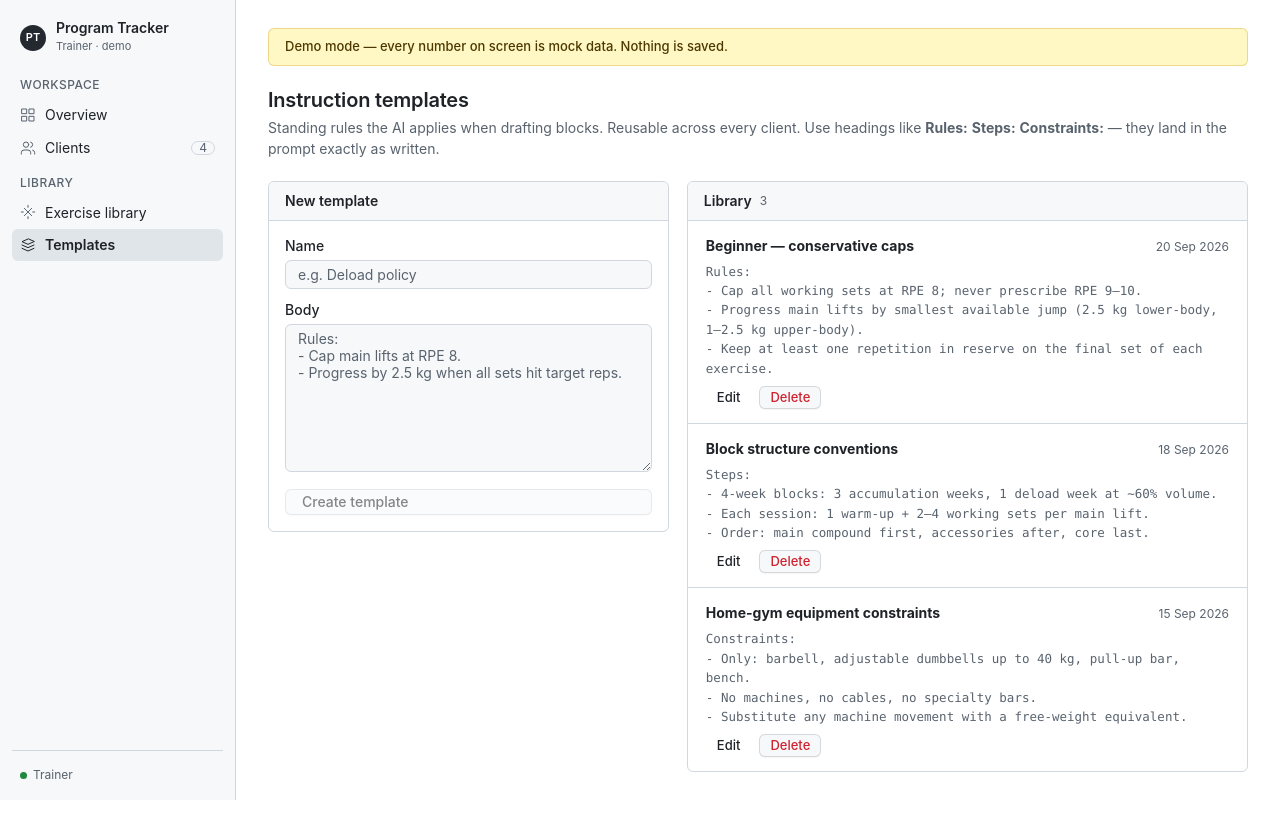
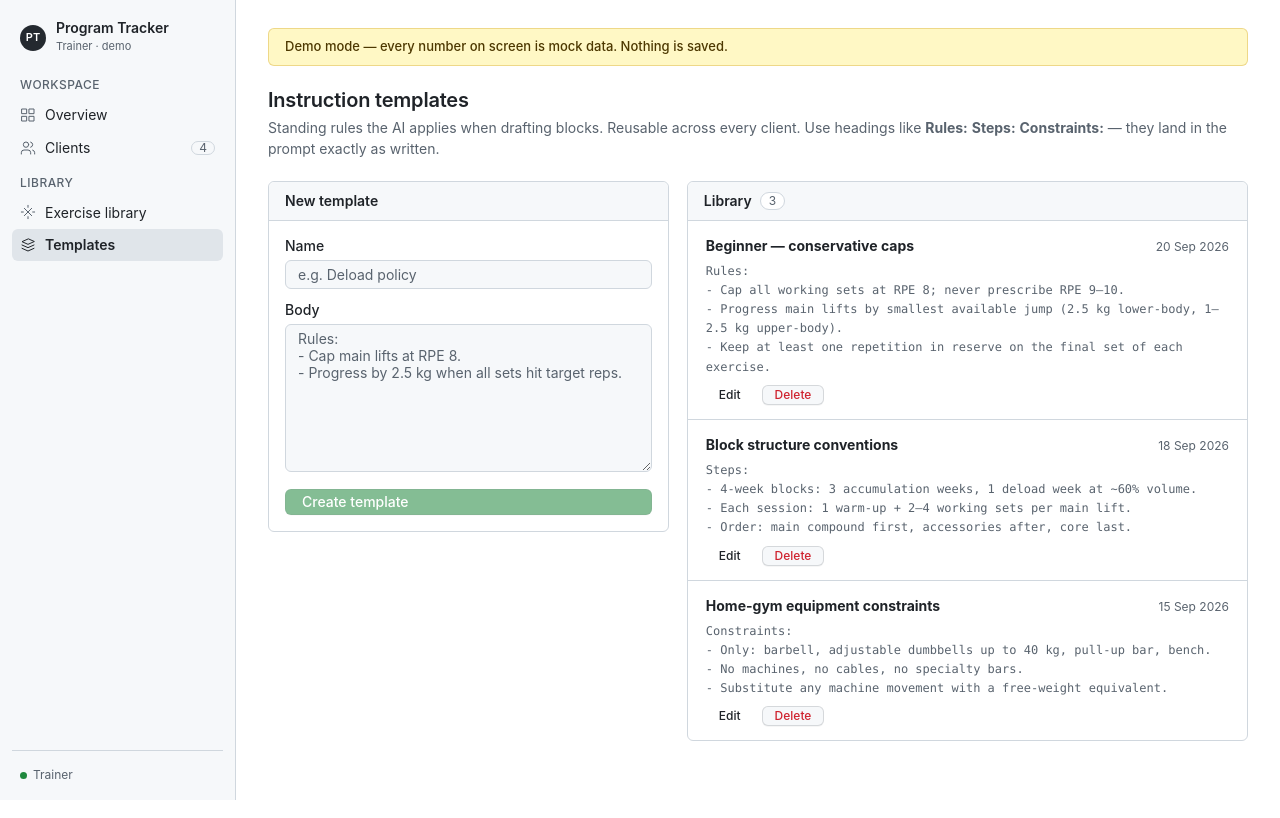
Before and after one commit to treewalkr/program-tracker, a SvelteKit app in the folder apps/web/: page /templates in a window 1280 px wide. Shown: the top 818 px of the page. Built offline with nearby package versions, Linux system fonts and the light colour scheme; no server answers; what @elysiajs/eden would draw is missing.

Commit message:
feat(web): Primer pass — exercises + templates

```diff
--- a/apps/web/src/routes/exercises/+page.svelte
+++ b/apps/web/src/routes/exercises/+page.svelte
@@ -58,14 +58,14 @@
   .search { max-width: 260px; }
   .groups { display: flex; flex-wrap: wrap; gap: 6px; }
   .chip {
-    font: 600 12.5px var(--font-ui);
+    font: 500 12px var(--font-ui);
     color: var(--muted);
     background: var(--surface);
     border: 1px solid var(--line);
     border-radius: 99px;
-    padding: 3px 11px;
+    padding: 4px 12px;
     cursor: pointer;
   }
   .chip:hover { border-color: var(--line-strong); }
-  .chip.active { background: var(--ink); color: #fff; border-color: var(--ink); }
+  .chip.active { background: #24292f; color: #fff; border-color: #24292f; }
 </style>
--- a/apps/web/src/routes/templates/+page.svelte
+++ b/apps/web/src/routes/templates/+page.svelte
@@ -119,14 +119,14 @@
         ></textarea>
       </div>
       {#if error}<p class="err">{error}</p>{/if}
-      <button class="btn" type="submit" disabled={saving || !newName.trim() || !newContent.trim()}>
+      <button class="btn primary" type="submit" disabled={saving || !newName.trim() || !newContent.trim()}>
         {saving ? "Saving…" : "Create template"}
       </button>
     </form>
   </section>
 
   <section class="panel">
-    <div class="panel-head"><h2>Library</h2><span class="subtle">{templates.length}</span></div>
+    <div class="panel-head"><h2>Library</h2><span class="counter">{templates.length}</span></div>
     {#if !loaded}
       <div class="skeleton" style="height:120px"></div>
     {:else if templates.length === 0}
@@ -185,15 +185,13 @@
 
   .body {
     margin: 0 0 8px;
-    font: 12.5px/1.55 var(--font-mono);
+    font: 12px/1.6 var(--font-mono);
     color: var(--muted);
     white-space: pre-wrap;
   }
 
   .row-actions { display: flex; gap: 8px; }
   .btn.danger.armed { outline: 2px solid var(--bad); outline-offset: 2px; }
-  .btn.small { padding: 4px 10px; font-size: 13px; }
-  .err { color: var(--bad); font-weight: 600; }
 
   @media (max-width: 980px) { .cols { grid-template-columns: 1fr; } }
 </style>
```
